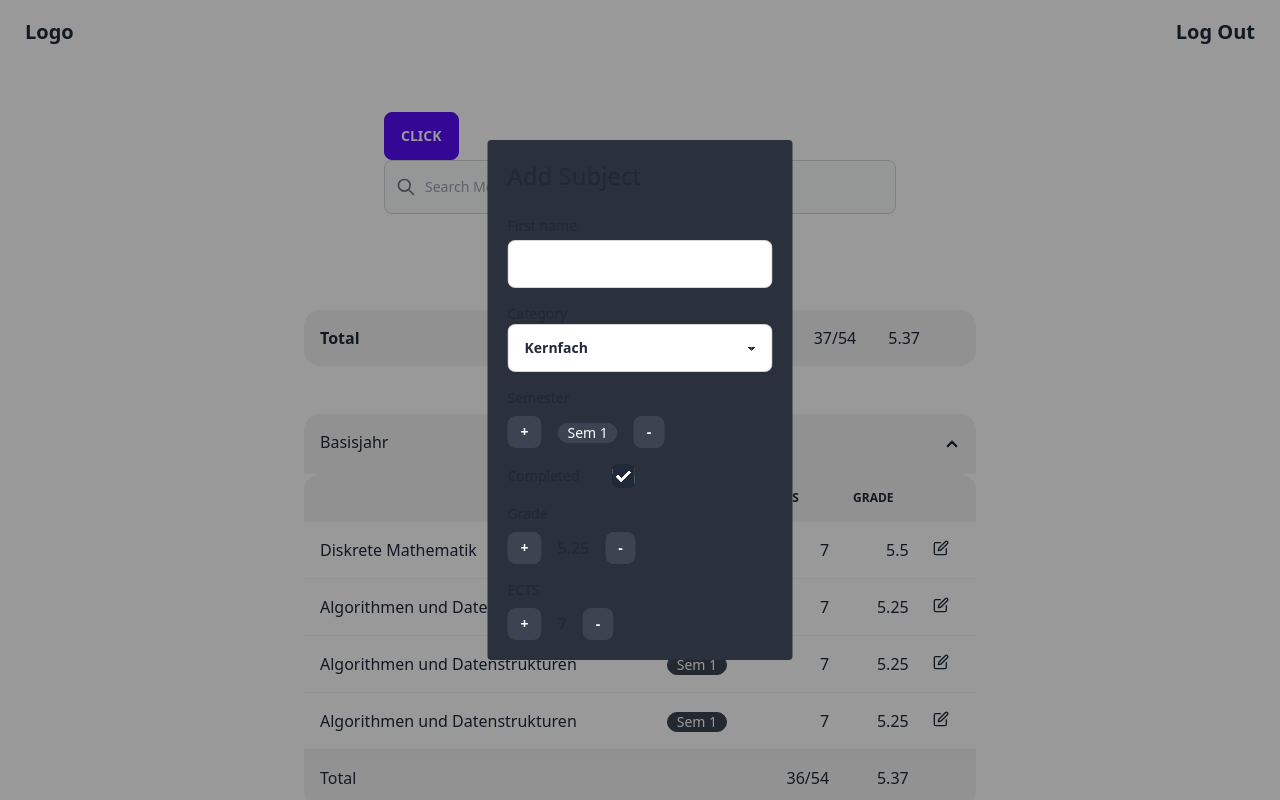
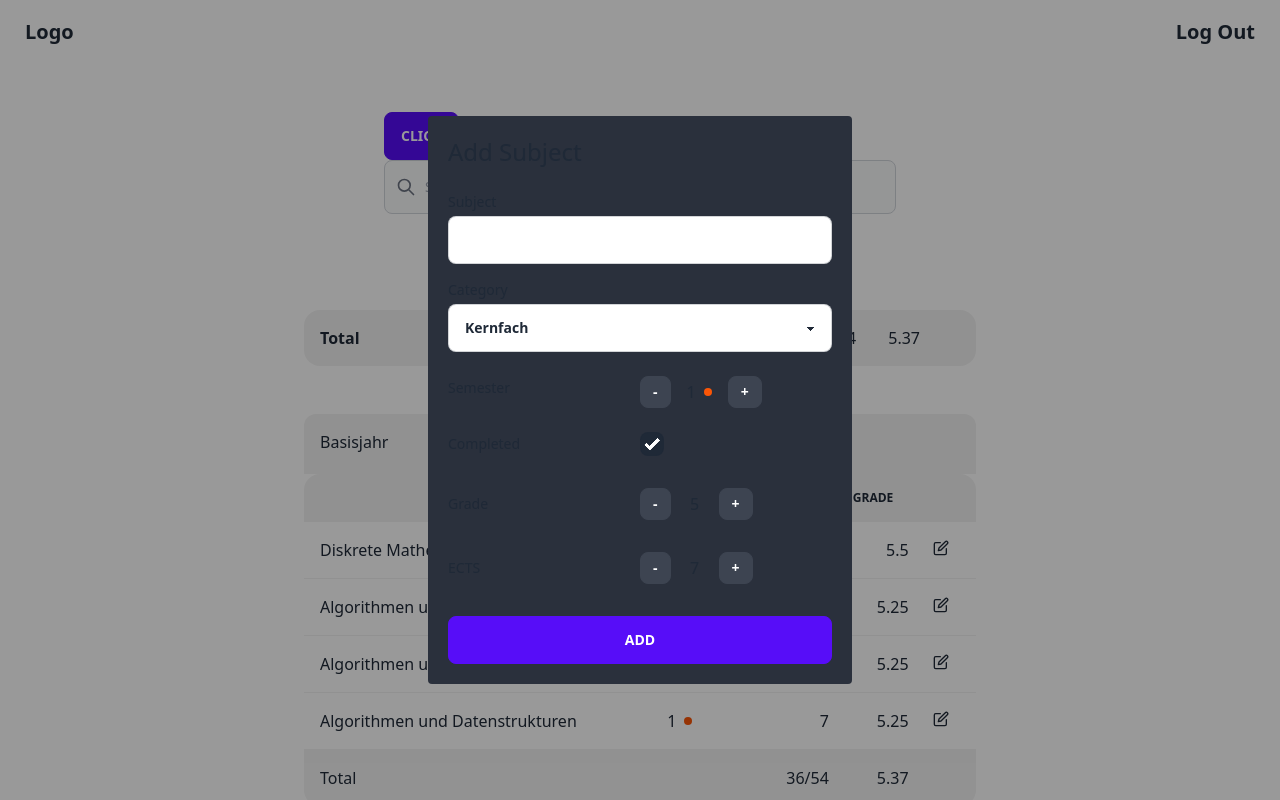
Before and after one commit to markbeep/Stupl, a React (Create React App) app in the folder frontend/: page / in a window 1280 px wide. Both pictures are taken after a click on the button "CLICK". Shown: the top 800 px of the page. Built offline with nearby package versions, Linux system fonts and the light colour scheme.

Commit message:
removed collapse & better semester pill

```diff
--- a/frontend/src/components/AddSubjectModal.tsx
+++ b/frontend/src/components/AddSubjectModal.tsx
@@ -1,10 +1,15 @@
-import React from "react";
+import React, { useState } from "react";
 import Modal from "react-modal";
 import SemesterPill from "./SemesterPill";
+import Stepper from "./Stepper";
 
 type Props = { isOpen: boolean; closeModal: () => void };
 
 const AddSubjectModal = (props: Props) => {
+  const [ectsStepper, setEctsStepper] = useState(7);
+  const [semesterStepper, setSemesterStepper] = useState(1);
+  const [gradeStepper, setGradeStepper] = useState(5);
+
   return (
     <Modal
       isOpen={props.isOpen}
@@ -16,7 +21,7 @@ const AddSubjectModal = (props: Props) => {
     >
       {/* <h2 ref={(_subtitle) => (subtitle = _subtitle)}>Hello</h2>
       <button onClick={closeModal}>close</button> */}
-      <div className="container mx-auto">
+      <div className="container mx-auto w-96">
         <h1 className="text-2xl font-medium">Add Subject</h1>
         {/* <form action="#" method="POST"> */}
         {/* <input
@@ -24,7 +29,7 @@ const AddSubjectModal = (props: Props) => {
           placeholder="Type here"
           className="input input-bordered w-full"
         /> */}
-        <label className="block text-sm font-medium mt-6">First name</label>
+        <label className="block text-sm font-medium mt-6">Subject</label>
         <input
           type="text"
           name="first-name"
@@ -33,152 +38,62 @@ const AddSubjectModal = (props: Props) => {
         ></input>
 
         <label className="block text-sm font-medium mt-4">Category</label>
-        <select className="select select-bordered w-full max-w-xs">
+        <select className="select select-bordered w-full mt-1">
           <option>Kernfach</option>
           <option>Guess</option>
           <option>Wahlfach</option>
         </select>
-        <label className="block text-sm font-medium mt-4">Semester</label>
-        <div className="flex mt-2">
-          <button className="btn btn-sm">+</button>
-          <div className="my-auto mx-4">
-            <SemesterPill semester={1}></SemesterPill>
+        <div className="flex items-center mt-4">
+          <label className="block flex-1 text-sm font-medium">Semester</label>
+          <div className="flex flex-1">
+            <Stepper
+              onChange={(val) => setSemesterStepper(val)}
+              value={semesterStepper}
+              stepSize={1}
+              minValue={1}
+              maxValue={16}
+            >
+              <div className="my-auto mx-4">
+                <SemesterPill semester={semesterStepper}></SemesterPill>
+              </div>
+            </Stepper>
           </div>
-          <button className="btn btn-sm">-</button>
         </div>
-        <div className="flex mt-4 items-center">
-          <label className="block text-sm font-medium mr-8">Completed</label>
-          <div className="flex">
+        <div className="flex items-center mt-6">
+          <label className="block flex-1 text-sm font-medium">Completed</label>
+          <div className="flex flex-1">
             <input type="checkbox" checked={true} className="checkbox" />
           </div>
         </div>
-        <label className="block text-sm font-medium mt-4">Grade</label>
-        <div className="flex mt-2">
-          <button className="btn btn-sm">+</button>
-          <div className="my-auto mx-4">5.25</div>
-          <button className="btn btn-sm">-</button>
-        </div>
-        <label className="block text-sm font-medium mt-4">ECTS</label>
-        <div className="flex mt-2">
-          <button className="btn btn-sm">+</button>
-          <div className="my-auto mx-4">7</div>
-          <button className="btn btn-sm">-</button>
-        </div>
-        <div className="grid grid-cols-6 gap-6">
-          <div className="col-span-6 sm:col-span-3">
-            {/* <label className="block text-sm font-medium text-gray-700">
-                First name
-              </label>
-              <input
-                type="text"
-                name="first-name"
-                id="first-name"
-                className="mt-1 block w-full rounded-md border-gray-300 shadow-sm focus:border-indigo-500 focus:ring-indigo-500 sm:text-sm"
-              >
-                {" "}
-              </input>
-            </div>
-
-            <div className="col-span-6 sm:col-span-3">
-              <label className="block text-sm font-medium text-gray-700">
-                Last name
-              </label>
-              <input
-                type="text"
-                name="last-name"
-                id="last-name"
-                className="mt-1 block w-full rounded-md border-gray-300 shadow-sm focus:border-indigo-500 focus:ring-indigo-500 sm:text-sm"
-              >
-                {" "}
-              </input>
-            </div>
-
-            <div className="col-span-6 sm:col-span-4">
-              <label className="block text-sm font-medium text-gray-700">
-                Email address
-              </label>
-              <input
-                type="text"
-                name="email-address"
-                id="email-address"
-                className="mt-1 block w-full rounded-md border-gray-300 shadow-sm focus:border-indigo-500 focus:ring-indigo-500 sm:text-sm"
-              >
-                {" "}
-              </input>
-            </div>
-
-            <div className="col-span-6 sm:col-span-3">
-              <label className="block text-sm font-medium text-gray-700">
-                Country
-              </label>
-              <select
-                id="country"
-                name="country"
-                className="mt-1 block w-full rounded-md border border-gray-300 bg-white py-2 px-3 shadow-sm focus:border-indigo-500 focus:outline-none focus:ring-indigo-500 sm:text-sm"
-              >
-                <option>United States</option>
-                <option>Canada</option>
-                <option>Mexico</option>
-              </select>
-            </div>
-
-            <div className="col-span-6">
-              <label className="block text-sm font-medium text-gray-700">
-                Street address
-              </label>
-              <input
-                type="text"
-                name="street-address"
-                id="street-address"
-                className="mt-1 block w-full rounded-md border-gray-300 shadow-sm focus:border-indigo-500 focus:ring-indigo-500 sm:text-sm"
-              >
-                {" "}
-              </input>
-            </div>
-
-            <div className="col-span-6 sm:col-span-6 lg:col-span-2">
-              <label className="block text-sm font-medium text-gray-700">
-                City
-              </label>
-              <input
-                type="text"
-                name="city"
-                id="city"
-                className="mt-1 block w-full rounded-md border-gray-300 shadow-sm focus:border-indigo-500 focus:ring-indigo-500 sm:text-sm"
-              >
-                {" "}
-              </input>
-            </div>
-
-            <div className="col-span-6 sm:col-span-3 lg:col-span-2">
-              <label className="block text-sm font-medium text-gray-700">
-                State / Province
-              </label>
-              <input
-                type="text"
-                name="region"
-                id="region"
-                className="mt-1 block w-full rounded-md border-gray-300 shadow-sm focus:border-indigo-500 focus:ring-indigo-500 sm:text-sm"
-              >
-                {" "}
-              </input>
-            </div>
-
-            <div className="col-span-6 sm:col-span-3 lg:col-span-2">
-              <label className="block text-sm font-medium text-gray-700">
-                ZIP / Postal code
-              </label>
-              <input
-                type="text"
-                name="postal-code"
-                id="postal-code"
-                className="mt-1 block w-full rounded-md border-gray-300 shadow-sm focus:border-indigo-500 focus:ring-indigo-500 sm:text-sm"
-              >
-                {" "} */}
-            {/* </input> */}
+        <div className="flex items-center mt-4">
+          <label className="block flex-1 text-sm font-medium mt-4">Grade</label>
+          <div className="flex mt-2 flex-1">
+            <Stepper
+              onChange={(val) => setGradeStepper(val)}
+              value={gradeStepper}
+              stepSize={0.25}
+              minValue={1}
+              maxValue={6}
+            >
+              <div className="my-auto mx-2 w-8 text-center">{gradeStepper}</div>
+            </Stepper>
           </div>
         </div>
-        {/* </form> */}
+        <div className="flex items-center mt-4">
+          <label className="block flex-1 text-sm font-medium mt-4">ECTS</label>
+
+          <div className="flex mt-2 flex-1">
+            <Stepper
+              onChange={(val) => setEctsStepper(val)}
+              value={ectsStepper}
+              stepSize={1}
+              minValue={1}
+            >
+              <div className="my-auto mx-4 w-4 text-center">{ectsStepper}</div>
+            </Stepper>
+          </div>
+        </div>
+        <button className="btn btn-primary w-full mt-8">Add</button>
       </div>
     </Modal>
   );
--- a/frontend/src/components/Collapsible.tsx
+++ b/frontend/src/components/Collapsible.tsx
@@ -7,13 +7,16 @@ type Props = {
 };
 
 const Collapsible = ({ headerBuilder, children }: Props) => {
-  const [collapsed, setCollapsed] = useState(false);
+  const [collapsed, setCollapsed] = useState(true);
   return (
-    <div className="collapse collapse-arrow bg-base-100 rounded-box">
+    <div
+      className="collapse collapse-arrow bg-base-100 rounded-box"
+      tabIndex={1}
+    >
       <input
         type="checkbox"
         className="peer"
-        checked={!collapsed}
+        checked={true}
         onClick={() => setCollapsed(!collapsed)}
       />
       <div className="collapse-title bg-base-200 ">
@@ -23,5 +26,15 @@ const Collapsible = ({ headerBuilder, children }: Props) => {
     </div>
   );
 };
+const Collapsible2 = ({ headerBuilder, children }: Props) => {
+  return (
+    <div className="bg-base-100 rounded-box">
+      <div className="collapse-title bg-base-200 rounded-t-xl">
+        {headerBuilder(false)}
+      </div>
+      {children}
+    </div>
+  );
+};
 
-export default Collapsible;
+export default Collapsible2;
--- a/frontend/src/components/SemesterPill.tsx
+++ b/frontend/src/components/SemesterPill.tsx
@@ -2,8 +2,18 @@ import React from "react";
 
 type Props = { semester: number };
 
+const colors = ["#ffbe0b", "#fb5607", "#ff006e", "#8338ec", "#3a86ff"];
+
 const SemesterPill = ({ semester }: Props) => {
-  return <span className="badge">Sem {semester}</span>;
+  return (
+    <div className="flex items-center">
+      {semester}{" "}
+      <div
+        className="rounded w-2 h-2 ml-2"
+        style={{ background: colors[semester % colors.length] }}
+      ></div>{" "}
+    </div>
+  );
 };
 
 export default SemesterPill;
--- /dev/null
+++ b/frontend/src/components/Stepper.tsx
@@ -0,0 +1,36 @@
+type StepperProps = {
+  stepSize: number;
+  value: number;
+  onChange: (newVal: number) => void;
+  children: React.ReactElement;
+  minValue?: number;
+  maxValue?: number;
+};
+
+const Stepper = ({
+  value,
+  onChange,
+  stepSize,
+  children,
+  minValue,
+  maxValue,
+}: StepperProps) => {
+  const change = (v: number) => {
+    if (minValue != null && v < minValue) return;
+    if (maxValue != null && v > maxValue) return;
+    onChange(v);
+  };
+  return (
+    <div className="flex mt-2 flex-1">
+      <button className="btn btn-sm" onClick={() => change(value - stepSize)}>
+        -
+      </button>
+      {children}
+      <button className="btn btn-sm" onClick={() => change(value + stepSize)}>
+        +
+      </button>
+    </div>
+  );
+};
+
+export default Stepper;
--- a/frontend/src/data/index.tsx
+++ b/frontend/src/data/index.tsx
@@ -25,7 +25,7 @@ export const subjectTableRowData: SubjectTableRowData[] = [
     name: "Algorithmen und Datenstrukturen",
     ects: 7,
     grade: 5.25,
-    semester: 1,
+    semester: 2,
     planned: true,
     id: 1,
   },
@@ -33,7 +33,7 @@ export const subjectTableRowData: SubjectTableRowData[] = [
     name: "Algorithmen und Datenstrukturen",
     ects: 7,
     grade: 5.25,
-    semester: 1,
+    semester: 3,
     planned: true,
     id: 1,
   },
```
